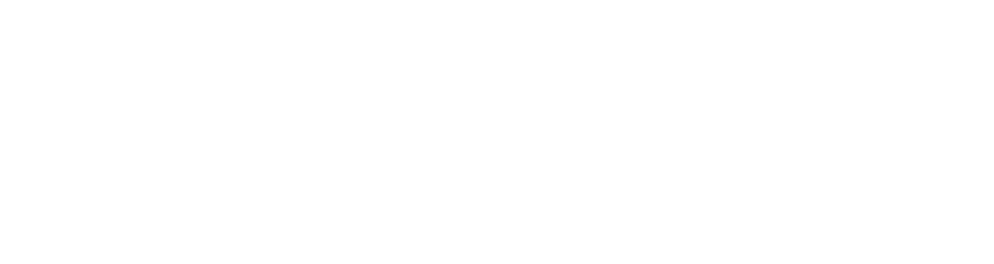
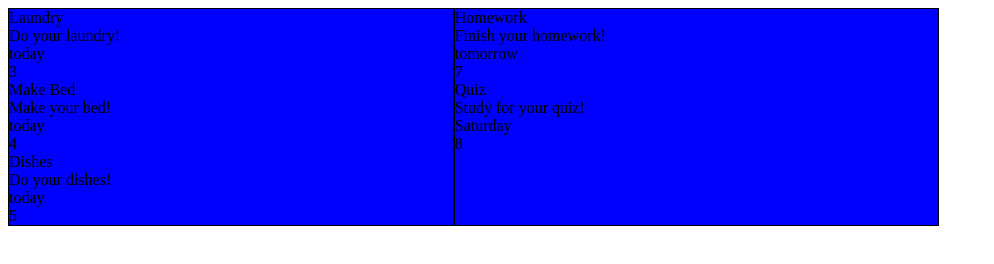
Before and after one commit to andrewmarabante/to_do_list, a website built with webpack: page dist/index.html in a window 1280 px wide. Shown: the whole page, without its empty margins (0-994 px from the left). Built offline with nearby package versions, Linux system fonts and the light colour scheme; files whose address does not match are found by name.

Commit message:
Added a loadPage function that takes two arrays Initializes two different tasks

```diff
--- /dev/null
+++ b/src/dom.js
@@ -0,0 +1,93 @@
+//Main Goal: Create a to-do list
+
+/*
+Goal 1:
+ Create a task factory that takes the values
+ 'title, description, dueDate, and priority'
+ and stores the objects in a global array
+*/
+export function loadPage(taskArray, projectArray)
+{  projectArray[0] = newProject('House Chores');
+   projectArray[1] = newProject('School Stuff');
+   taskArray[0] = newTask('Laundry', 'Do your laundry!', 'today', 3);
+   taskArray[1] = newTask('Make Bed', 'Make your bed!', 'today', 4);
+   taskArray[2] = newTask('Dishes', 'Do your dishes!', 'today', 5);
+   taskArray[3] = newTask('Homework', 'Finish your homework!', 'tomorrow', 7);
+   taskArray[4] = newTask('Quiz', 'Study for your quiz!', 'Saturday', 8);
+   const projcont = document.getElementById('projcont');
+   const project1 = document.createElement('div');
+   const project2 = document.createElement('div');
+   project1.classList.add('project');
+   for(let i=0;i<5;i++)
+   {
+      const taskdiv = document.createElement('div');
+      const titlediv = document.createElement('div');
+      const descriptiondiv = document.createElement('div');
+      const dueDatediv = document.createElement('div');
+      const prioritydiv = document.createElement('div');
+      titlediv.innerHTML = taskArray[i].title;
+      descriptiondiv.innerHTML = taskArray[i].description;
+      dueDatediv.innerHTML = taskArray[i].dueDate;
+      prioritydiv.innerHTML = taskArray[i].priority;
+      taskdiv.appendChild(titlediv);
+      taskdiv.appendChild(descriptiondiv);
+      taskdiv.appendChild(dueDatediv);
+      taskdiv.appendChild(prioritydiv);
+      if (i<3)
+      {
+         project1.appendChild(taskdiv)
+         console.log('asd')
+      }else{
+         project2.appendChild(taskdiv)
+      }
+   }
+   project2.classList.add('project');
+   projcont.appendChild(project1);
+   projcont.appendChild(project2);
+   return{
+      taskArray, projectArray
+   }
+}
+
+export function newProject(name)
+{
+   return{
+   name: name
+   }
+}
+
+export function newTask(title,description,dueDate,priority)
+{
+   console.log('working')
+   return{
+      title: title,
+      description: description,
+      dueDate: dueDate,
+      priority: priority,
+   }
+}
+
+
+
+/*
+Goal 2: Create a project factory that takes the
+project name and stores the objects in a global
+array
+*/
+
+/*
+Goal 3:
+Make add/remove buttons for tasks and projects.
+*/
+
+/*
+Goal 4:
+Create a user interface that allows a home to
+view all projects, view one specific project,
+and go back to all projects.
+*/
+
+/*
+Goal 5:
+Make everything look pretty!
+*/
--- a/src/index.js
+++ b/src/index.js
@@ -1,11 +1,17 @@
 //Main Goal: Create a to-do list
-
+//should probably initialize some stuff first.
+import { loadPage } from "./dom";
+let taskArray = [0,1,2,3,4];
+let projectArray = [0,1];
+loadPage(taskArray, projectArray);
+console.log(taskArray, projectArray);
 /*
 Goal 1:
  Create a task factory that takes the values
  'title, description, dueDate, and priority'
  and stores the objects in a global array
 */
+import { newTask } from "./dom"
 
 /*
 Goal 2: Create a project factory that takes the
--- /dev/null
+++ b/style/style.css
@@ -0,0 +1,11 @@
+#projcont{
+    display: grid;
+    grid-template-columns: repeat(3,auto);
+    grid-template-rows: repeat(auto, auto);
+}
+
+.project{
+    min-height: 200px;
+    background-color: blue;
+    border: solid 1px black;
+}
```
Also changed, not shown: dist/index.html, dist/main.js (added).
